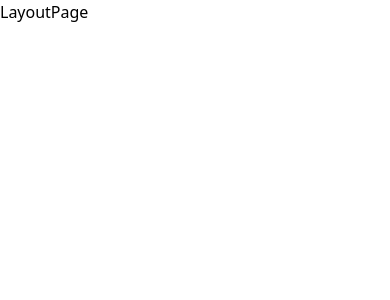
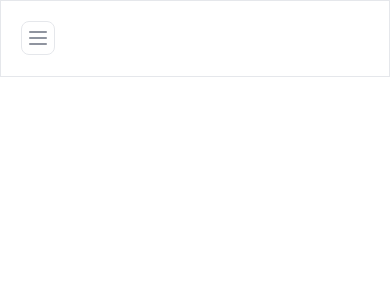
Before and after one commit to renee0410/cash_cache, a React (Vite) app: page / in a window 390 px wide. Shown: the top 300 px of the page. Built offline with nearby package versions, Linux system fonts and the light colour scheme.

Commit message:
[ 新增 ] layout切版

```diff
--- a/src/app/@layout/layoutPage/LayoutPage.tsx
+++ b/src/app/@layout/layoutPage/LayoutPage.tsx
@@ -1,7 +1,65 @@
-import React from 'react';
+import React, { useState } from 'react';
+import cx from 'classnames';
+import { Checkerboard, List } from '@phosphor-icons/react';
 
 const LayoutPage = () => {
-  return <h1>LayoutPage</h1>;
+  // 是否顯示 Sidebar
+  const [isSidebarVisible, setIsSidebarVisible] = useState(false);
+
+  return (
+    <>
+      {/* Sidebar */}
+      <div
+        className={cx(
+          'z-60 fixed inset-y-0 start-0 w-64 -translate-x-full overflow-y-auto border-e border-gray-200 bg-white pb-10 pt-7 transition-all duration-300 lg:bottom-0 lg:end-auto lg:block lg:translate-x-0 [&::-webkit-scrollbar-thumb]:rounded-full [&::-webkit-scrollbar-thumb]:bg-gray-300 [&::-webkit-scrollbar-track]:bg-gray-100 [&::-webkit-scrollbar]:w-2',
+          {
+            'hidden': !isSidebarVisible,
+            'block translate-x-0': isSidebarVisible,
+          },
+        )}>
+        <div className='px-6'>
+          <a className='flex-none text-xl font-semibold' href='#' aria-label='Brand'>
+            Brand
+          </a>
+        </div>
+        <nav className='flex w-full flex-col flex-wrap p-6'>
+          <ul className='space-y-1.5'>
+            <li>
+              <a
+                className='flex items-center gap-x-3.5 rounded-lg bg-gray-100 px-2.5 py-2 text-sm text-gray-700 hover:bg-gray-100'
+                href='#'>
+                <Checkerboard size={24} />
+                Dashboard
+              </a>
+            </li>
+          </ul>
+        </nav>
+      </div>
+
+      {/* Header */}
+      <header className='lg:ml-255 fixed top-0 ml-0 w-full border border-gray-200 p-5'>
+        {/* Hamburger */}
+        <button
+          type='button'
+          className='rounded-lg border border-gray-200 p-1 text-gray-500 hover:text-gray-600 lg:hidden'
+          onClick={() => setIsSidebarVisible(true)}>
+          <List size={24} />
+        </button>
+
+        <div className='hidden lg:block'>Header</div>
+      </header>
+
+      {/* Mask */}
+      {isSidebarVisible && (
+        <div
+          className={cx('fixed inset-0 z-50 bg-gray-900 opacity-50 lg:hidden', {
+            'block': isSidebarVisible,
+            'hidden': !isSidebarVisible,
+          })}
+          onClick={() => setIsSidebarVisible(false)}></div>
+      )}
+    </>
+  );
 };
 
 export default LayoutPage;
--- a/src/index.css
+++ /dev/null
@@ -1,3 +0,0 @@
-@tailwind base;
-@tailwind components;
-@tailwind utilities;
--- /dev/null
+++ b/src/index.scss
@@ -0,0 +1,12 @@
+@tailwind base;
+@tailwind components;
+@tailwind utilities;
+
+* {
+	@apply relative;
+}
+
+
+body {
+	@apply bg-white font-normal leading-normal text-gray-700;
+}
--- a/src/main.tsx
+++ b/src/main.tsx
@@ -1,10 +1,10 @@
 import React from 'react';
 import ReactDOM from 'react-dom/client';
 import App from './App';
-import './index.css';
+import './index.scss';
 
 ReactDOM.createRoot(document.getElementById('root')!).render(
-  <React.StrictMode>
-    <App />
-  </React.StrictMode>,
+  // <React.StrictMode>
+  <App />,
+  // </React.StrictMode>,
 );
--- a/tailwind.config.js
+++ b/tailwind.config.js
@@ -2,7 +2,14 @@
 export default {
   content: ['./index.html', './src/**/*.{js,ts,jsx,tsx}'],
   theme: {
-    extend: {},
+    extend: {
+      margin: {
+        255: '255px',
+      },
+      zIndex: {
+        60: '60',
+      }
+    },
   },
   plugins: [],
 };
```
